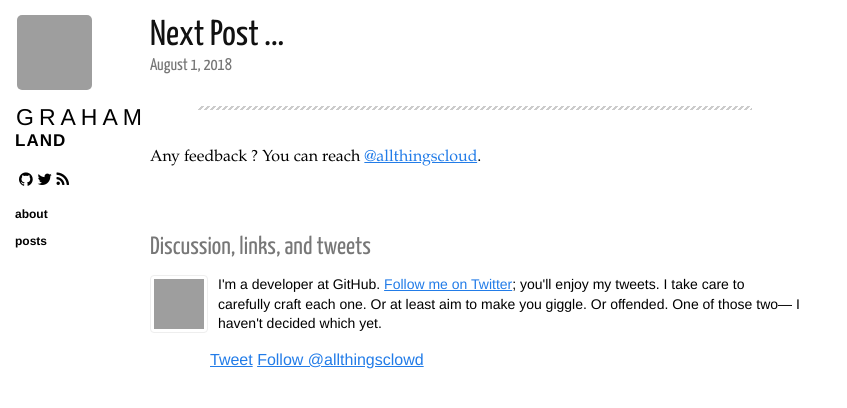
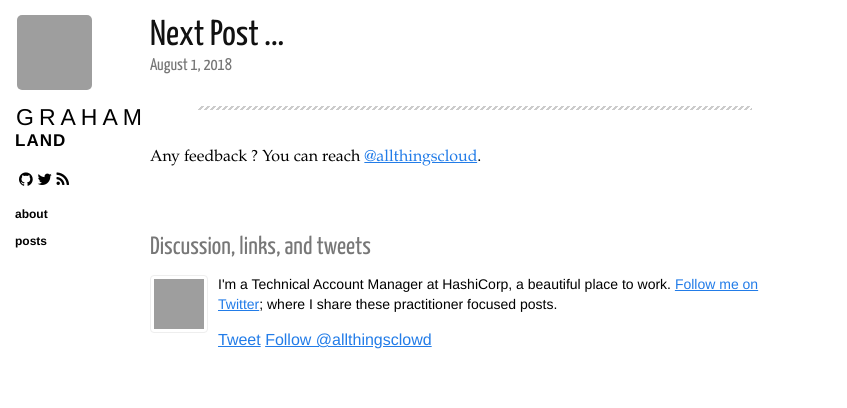
Before and after one commit to allthingsclowd/allthingsclowd.github.io, a Jekyll site: the page built from _posts/2018-08-01-title.markdown, in a window 1280 px wide, cut to the strip 0-408 px from the top of the page. Shown: the whole strip, without its empty margins (0-847 px from the left). Built offline with Jekyll 4.4.1, drawn with Linux system fonts in a browser that asks for light colours; nearby versions of some CDN libraries; comment, search, counter and statistics services are not loaded; grey boxes are pictures that could not be loaded.

Commit message:
updated signature

```diff
--- a/_layouts/post.html
+++ b/_layouts/post.html
@@ -22,9 +22,8 @@ layout: layout
       </a>
 
       <p>
-        I'm a developer at GitHub. <a href="https://twitter.com/{{ site.twitter }}" target="_blank">Follow me on Twitter</a>;
-        you'll enjoy my tweets. I take care to carefully craft each one. Or at least aim to make
-        you giggle. Or offended. One of those two&mdash; I haven't decided which yet.
+        I'm a Technical Account Manager at HashiCorp, a beautiful place to work. <a href="https://twitter.com/{{ site.twitter }}" target="_blank">Follow me on Twitter</a>;
+        where I share these practitioner focused posts.
       </p>
 
       <a href="http://twitter.com/share" class="twitter-share-button" data-count="none" data-via="{{ site.twitter }}">Tweet</a>
```
